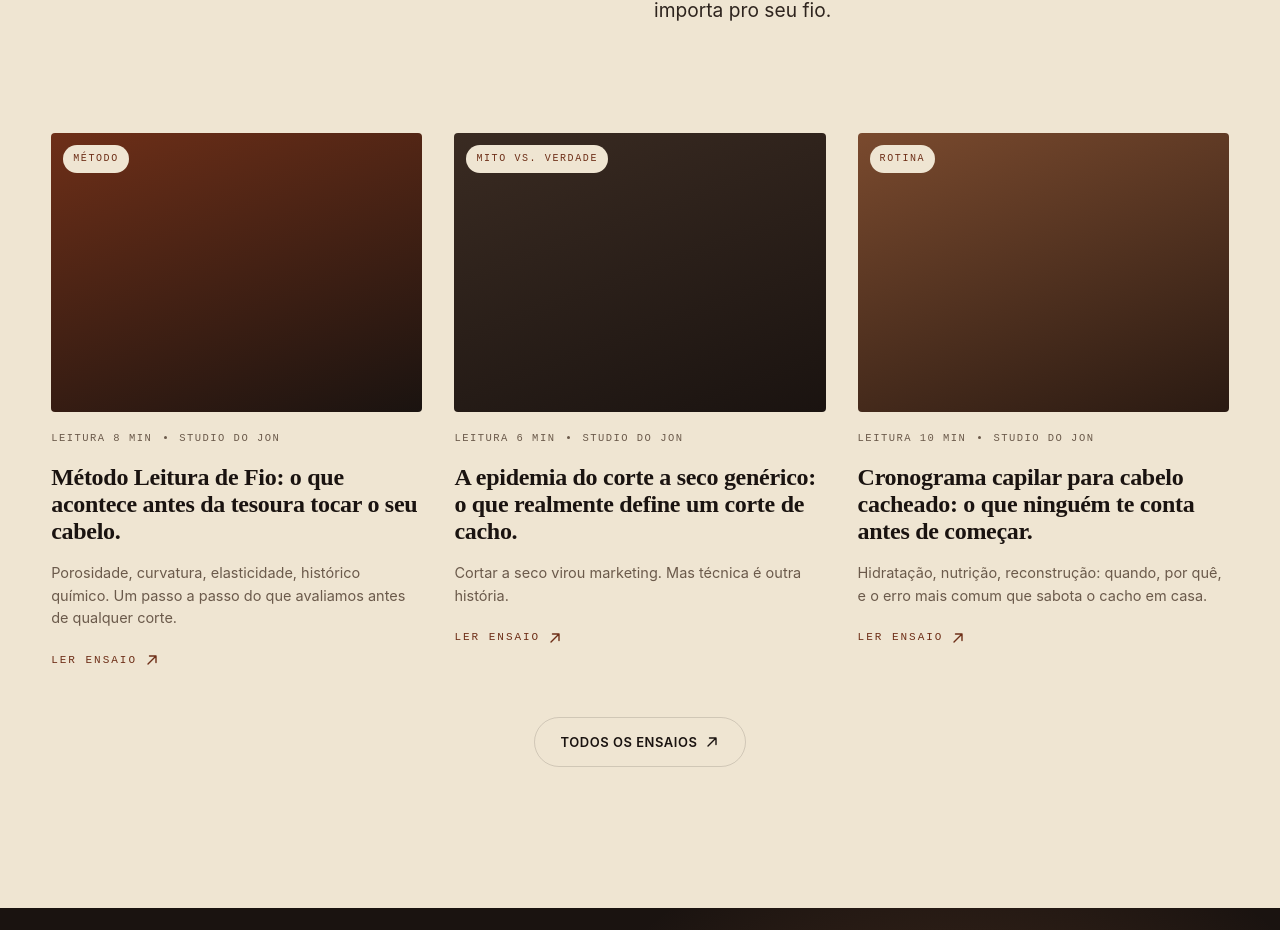
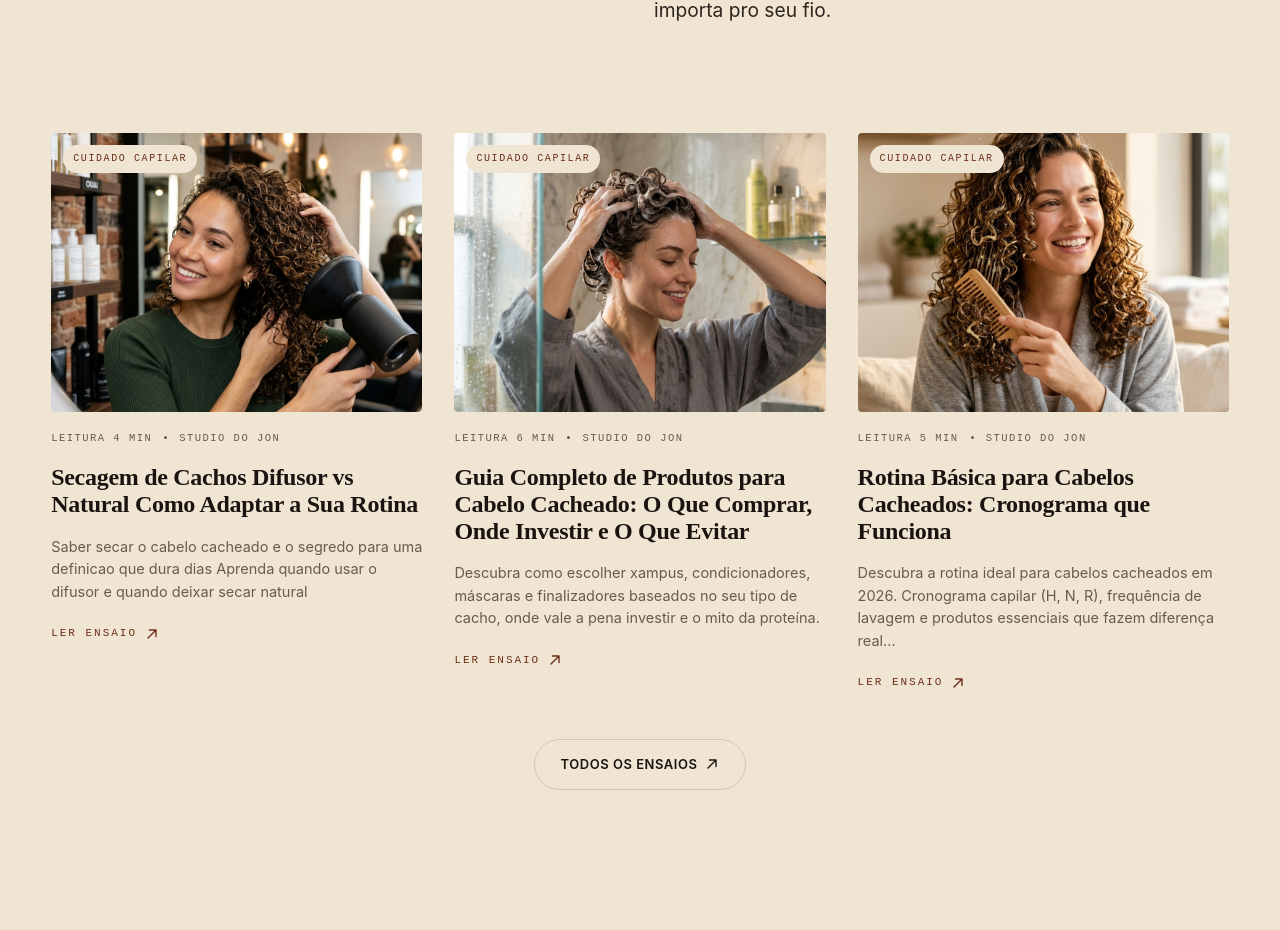
Before and after one commit to jonatanjunior13-max/ojonquecortou, a React (Vite) app: page / in a window 1280 px wide. Shown: the part 5953-6883 px from the top of the page. Built offline with nearby package versions, Linux system fonts and the light colour scheme.

Commit message:
feat: show real latest blog posts with their cover images and hover zoom animation on homepage

```diff
--- a/src/index.css
+++ b/src/index.css
@@ -836,6 +836,18 @@ hr.rule {
 .post .cover .ph {
   position: absolute; inset: 0;
 }
+.post .cover img {
+  width: 100%;
+  height: 100%;
+  object-fit: cover;
+  display: block;
+  position: absolute;
+  inset: 0;
+  transition: transform 0.6s var(--ease);
+}
+.post:hover .cover img {
+  transform: scale(1.04);
+}
 .post .cover .cat {
   position: absolute; left: 12px; top: 12px;
   background: var(--bg);
--- a/src/pages/Home.jsx
+++ b/src/pages/Home.jsx
@@ -2,6 +2,7 @@ import React from 'react';
 import { Link } from 'react-router-dom';
 import SEO from '../components/SEO';
 import { Arrow, Reveal, ContactCTA } from '../components/NewDesignComponents';
+import { posts as blogPosts } from '../data/posts';
 
 function HomeHero() {
   return (
@@ -240,11 +241,28 @@ function HomeTestimonials() {
 }
 
 function HomeBlog() {
-  const posts = [
-    { cat: "Método", title: "Método Leitura de Fio: o que acontece antes da tesoura tocar o seu cabelo.", ex: "Porosidade, curvatura, elasticidade, histórico químico. Um passo a passo do que avaliamos antes de qualquer corte.", time: "8 min", slug: "metodo-leitura-de-fio-antes-da-tesoura", grad: "linear-gradient(160deg,#6E2F18 0%,#1A1310 100%), radial-gradient(60% 60% at 80% 20%, rgba(201,123,73,0.6) 0%, transparent 60%)" },
-    { cat: "Mito vs. Verdade", title: "A epidemia do corte a seco genérico: o que realmente define um corte de cacho.", ex: "Cortar a seco virou marketing. Mas técnica é outra história.", time: "6 min", slug: "corte-para-cabelo-cacheado-mentira-do-corte-a-seco", grad: "linear-gradient(160deg,#3a2b22 0%,#1A1310 100%)" },
-    { cat: "Rotina", title: "Cronograma capilar para cabelo cacheado: o que ninguém te conta antes de começar.", ex: "Hidratação, nutrição, reconstrução: quando, por quê, e o erro mais comum que sabota o cacho em casa.", time: "10 min", slug: "cronograma-capilar-cabelo-cacheado", grad: "linear-gradient(160deg,#7a4a2e 0%,#2a1a12 100%)" },
+  const getReadingTime = (content) => {
+    if (!content) return '5 min';
+    const words = content.replace(/<[^>]*>/g, '').trim().split(/\s+/).length;
+    return `${Math.ceil(words / 200)} min`;
+  };
+
+  const defaultGradients = [
+    "linear-gradient(160deg,#6E2F18 0%,#1A1310 100%), radial-gradient(60% 60% at 80% 20%, rgba(201,123,73,0.6) 0%, transparent 60%)",
+    "linear-gradient(160deg,#3a2b22 0%,#1A1310 100%)",
+    "linear-gradient(160deg,#7a4a2e 0%,#2a1a12 100%)"
   ];
+
+  const posts = blogPosts.slice(0, 3).map((post, i) => ({
+    cat: post.category,
+    title: post.title,
+    ex: post.excerpt,
+    time: getReadingTime(post.content),
+    slug: post.slug,
+    image: post.image,
+    grad: defaultGradients[i % defaultGradients.length]
+  }));
+
   return (
     <section className="section">
       <div className="container">
@@ -265,7 +283,11 @@ function HomeBlog() {
             <Reveal key={i} delay={i * 90}>
               <Link className="post" to={`/blog/${p.slug}`}>
                 <div className="cover">
-                  <div className="ph" style={{ background: p.grad, position: "absolute", inset: 0 }} />
+                  {p.image ? (
+                    <img src={p.image} alt={p.title} />
+                  ) : (
+                    <div className="ph" style={{ background: p.grad, position: "absolute", inset: 0 }} />
+                  )}
                   <span className="cat">{p.cat}</span>
                 </div>
                 <div className="meta">
```
